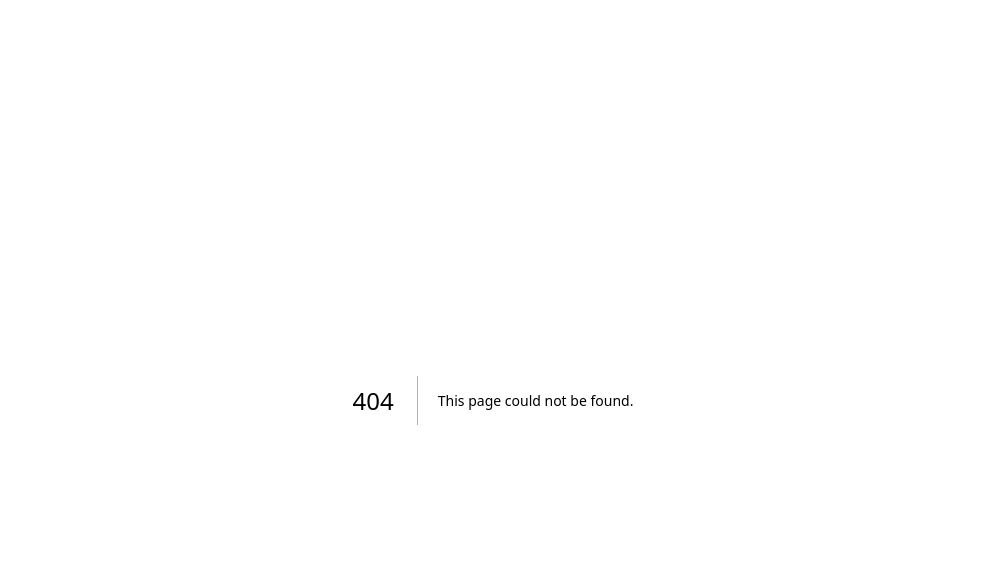
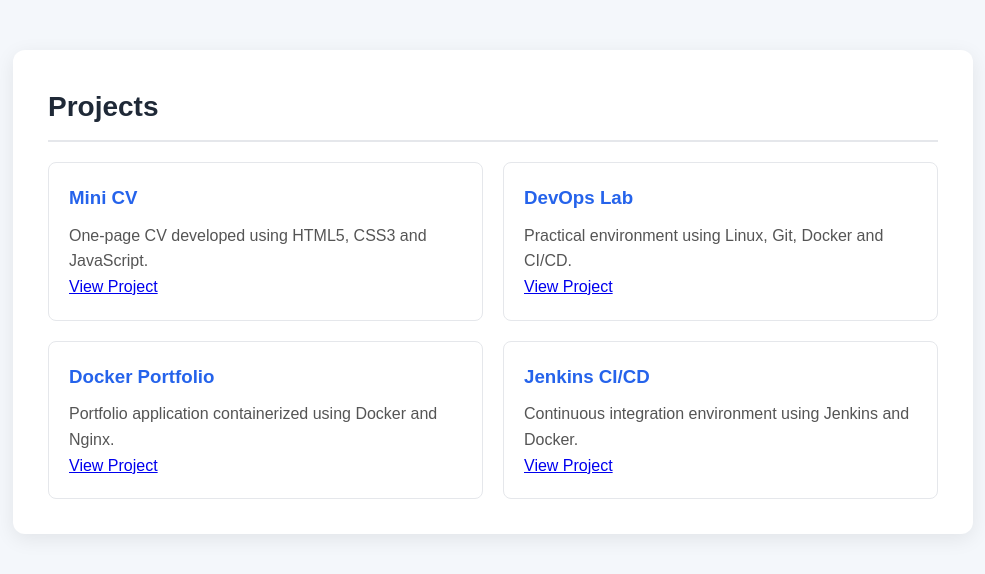
Before and after one commit to Sen-Se1/devsecops-portfolio, a Next.js app in the folder devsecops-portfolio-next/: page /projects in a window 1280 px wide. Before the commit this address had no page. Shown: the top 574 px of the page, without its empty margins (147-1132 px from the left). Built offline with nearby package versions, Linux system fonts and the light colour scheme.

Commit message:
21. Creating Dedicated Project Pages

```diff
--- /dev/null
+++ b/devsecops-portfolio-next/app/projects/page.tsx
@@ -0,0 +1,26 @@
+import Link from "next/link";
+import { projects } from "../../data/projects";
+
+export default function ProjectsPage() {
+  return (
+    <main>
+      <section id="projects">
+        <h2>Projects</h2>
+
+        <div className="projects">
+          {projects.map((project) => (
+            <div className="project" key={project.slug}>
+              <h3>{project.title}</h3>
+
+              <p>{project.description}</p>
+
+              <Link href={`/projects/${project.slug}`} className="btn">
+                View Project
+              </Link>
+            </div>
+          ))}
+        </div>
+      </section>
+    </main>
+  );
+}
--- a/devsecops-portfolio-next/data/projects.ts
+++ b/devsecops-portfolio-next/data/projects.ts
@@ -1,26 +1,31 @@
 export type Project = {
   title: string;
+  slug: string;
   description: string;
 };
 
 export const projects: Project[] = [
   {
     title: "Mini CV",
+    slug: "mini-cv",
     description:
       "One-page CV developed using HTML5, CSS3 and JavaScript.",
   },
   {
     title: "DevOps Lab",
+    slug: "devops-lab",
     description:
       "Practical environment using Linux, Git, Docker and CI/CD.",
   },
   {
     title: "Docker Portfolio",
+    slug: "docker-portfolio",
     description:
       "Portfolio application containerized using Docker and Nginx.",
   },
   {
     title: "Jenkins CI/CD",
+    slug: "jenkins-cicd",
     description:
       "Continuous integration environment using Jenkins and Docker.",
   },
```
Also changed, not shown: devsecops-portfolio-next/app/projects/[project-name]/page.tsx (added, +37 -0 lines), devsecops-portfolio-next/components/Projects.tsx (+10 -1 lines), 1 other file (tests, documents, lock files or other folders).
